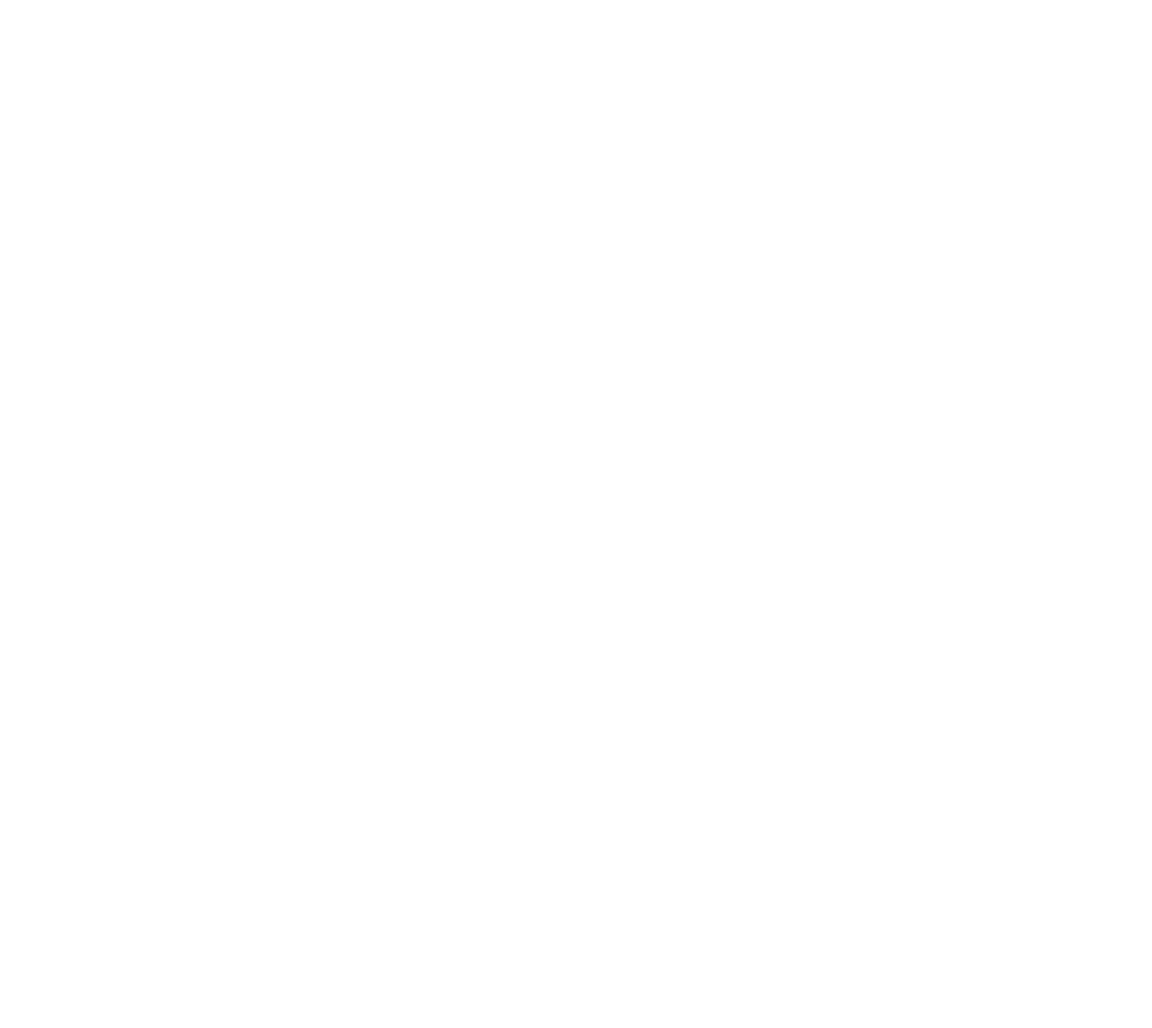
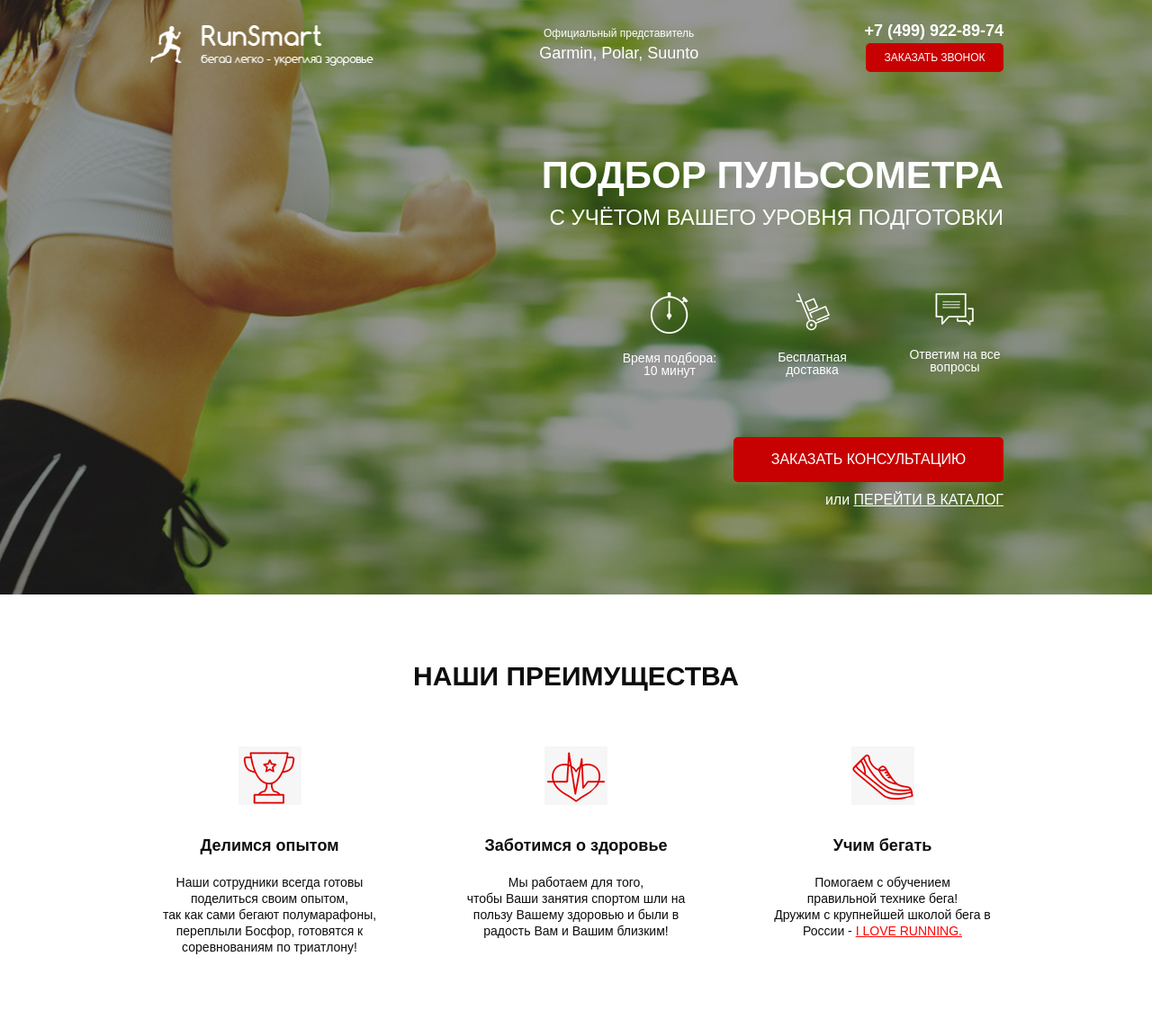
Before and after one commit to Z7trick/run, a website: page src/index.html in a window 1280 px wide. Shown: the whole page at 90% size. Before the commit the page ends 800 px from the top, so only its background shows below. Drawn offline with Linux system fonts and the light colour scheme; a web font is replaced by a local one.

Commit message:
block promo and benefits

```diff
--- a/src/index.html
+++ b/src/index.html
@@ -1,5 +1,5 @@
 <!DOCTYPE html>
-<html lang="en">
+<html lang="ru">
 	<head>
 		<meta charset="UTF-8" />
 		<meta http-equiv="X-UA-Compatible" content="IE=edge" />
@@ -12,5 +12,85 @@
 		<link rel="stylesheet" href="css/bootstrap-reboot.min.css" />
 		<link rel="stylesheet" href="css/style.min.css" />
 	</head>
-	<body></body>
+	<body>
+		<div class="promo">
+			<div class="container">
+				<header class="header">
+					<a href="#" class="header__logo">
+						<img src="images/logo/running-man-2-64.png" alt="logo" />
+					</a>
+					<div class="header__official">
+						Официальный представитель
+						<span>Garmin, Polar, Suunto</span>
+					</div>
+					<div class="header__contacts">
+						<a href="tel:+74999228974" class="header__phone">+7 (499) 922-89-74</a>
+						<button class="button">Заказать звонок</button>
+					</div>
+				</header>
+				<div class="promo__wrapper">
+					<h1 class="promo__header">Подбор пульсометра</h1>
+					<h2 class="promo__subheader">с учётом Вашего уровня подготовки</h2>
+					<div class="promo__icons">
+						<div class="promo__icon">
+							<img src="images/icons/019_timer_time_stopwatch_2-64.png" alt="timer" />
+							Время подбора: 10 минут
+						</div>
+						<div class="promo__icon">
+							<img src="images/icons/app 08 hand cart 64.png" alt="hand cart" />
+							Бесплатная доставка
+						</div>
+						<div class="promo__icon">
+							<img src="images/icons/messages 64.png" alt="messages" />
+							Ответим на все вопросы
+						</div>
+					</div>
+					<button class="button button_main">заказать кОНСУЛЬТАЦИЮ</button>
+					<div class="promo__link">
+						Или
+						<a href="#">ПЕРЕЙТИ В КАТАЛОГ</a>
+					</div>
+				</div>
+			</div>
+		</div>
+		<div class="benefits">
+			<div class="container">
+				<h2 class="benefits__header">Наши преимущества</h2>
+				<div class="benefits__content">
+					<div class="benefits__item">
+						<img src="images/icons/cup.png" alt="cup" class="benefits__icon" />
+						<h3 class="benefits__subheader">Делимся опытом</h3>
+						<p class="benefits__text">
+							Наши сотрудники всегда готовы
+							<br />
+							поделиться своим опытом,
+							<br />
+							так как сами бегают полумарафоны, переплыли Босфор, готовятся к соревнованиям по триатлону!
+						</p>
+					</div>
+					<div class="benefits__item">
+						<img src="images/icons/heart.png" alt="heart" class="benefits__icon" />
+						<h3 class="benefits__subheader">Заботимся о здоровье</h3>
+						<p class="benefits__text">
+							Мы работаем для того,
+							<br />
+							чтобы Ваши занятия спортом шли на пользу Вашему здоровью и были в радость Вам и Вашим близким!
+						</p>
+					</div>
+					<div class="benefits__item">
+						<img src="images/icons/shoe.png" alt="shoe" class="benefits__icon" />
+						<h3 class="benefits__subheader">Учим бегать</h3>
+						<p class="benefits__text">
+							Помогаем с обучением
+							<br />
+							правильной технике бега!
+							<br />
+							Дружим с крупнейшей школой бега в России -
+							<a href="#">I LOVE RUNNING.</a>
+						</p>
+					</div>
+				</div>
+			</div>
+		</div>
+	</body>
 </html>
--- a/src/scss/_general.scss
+++ b/src/scss/_general.scss
@@ -0,0 +1,147 @@
+// Block Promo
+
+.promo {
+	min-height: 650px;
+	padding: 21px 0 93px 0;
+	background: url('../images/bg/bg.jpg') center center/cover no-repeat;
+	&__wrapper {
+		display: flex;
+		flex-direction: column;
+		align-items: flex-end;
+		margin-top: 90px;
+	}
+	&__header {
+		font-weight: 700;
+		font-size: 42px;
+		color: #fff;
+		text-transform: uppercase;
+	}
+	&__subheader {
+		font-weight: 500;
+		font-size: 24px;
+		color: #fff;
+		text-transform: uppercase;
+	}
+	&__icons {
+		margin-top: 60px;
+		width: 425px;
+		display: flex;
+		justify-content: space-between;
+	}
+	&__icon {
+		width: 108px;
+		text-align: center;
+		font-weight: 500;
+		font-size: 14px;
+		line-height: 14px;
+		color: #fff;
+		img {
+			display: block;
+			margin: 0 auto;
+			margin-bottom: 20px;
+		}
+	}
+	&__link {
+		margin-top: 8px;
+		font-weight: 500;
+		font-size: 16px;
+		color: #fff;
+		text-transform: lowercase;
+		a {
+			color: #fff;
+			text-transform: uppercase;
+			text-decoration: underline;
+		}
+	}
+}
+
+.header {
+	display: flex;
+	justify-content: space-between;
+	align-items: center;
+	&__logo {
+		width: 250px;
+		img {
+			width: 100%;
+		}
+	}
+	&__official {
+		font-weight: 500;
+		font-size: 12px;
+		color: #fff;
+		text-align: center;
+		span {
+			display: block;
+			font-size: 18px;
+		}
+	}
+	&__phone {
+		display: block;
+		font-weight: 700;
+		font-size: 18px;
+		color: #fff;
+		text-decoration: none;
+		&:hover {
+			color: #fff;
+			text-decoration: none;
+		}
+	}
+	&__contacts {
+		display: flex;
+		flex-direction: column;
+		align-items: flex-end;
+	}
+}
+
+// Block Benefits
+
+.benefits {
+	min-height: 473px;
+	background-color: #fff;
+	padding: 73px 0 65px 0;
+	&__header {
+		color: $headercolor;
+		text-align: center;
+		font-weight: 700;
+		font-size: 30px;
+		text-transform: uppercase;
+	}
+
+	&__content {
+		margin-top: 60px;
+		display: flex;
+		justify-content: space-between;
+		// align-items: center;
+	}
+
+	&__item {
+		width: 269px;
+	}
+
+	&__icon {
+		display: block;
+		margin: 0 auto;
+	}
+
+	&__subheader {
+		text-align: center;
+		margin-top: 35px;
+		font-weight: 700;
+		font-size: 18px;
+		color: $headercolor;
+	}
+
+	&__text {
+		margin-top: 20px;
+		font-weight: 300;
+		font-size: 14px;
+		line-height: 18px;
+		color: $headercolor;
+		text-align: center;
+		a {
+			font-weight: 300;
+			font-size: 14px;
+			color: #ff0000;
+		}
+	}
+}
--- a/src/scss/_var.scss
+++ b/src/scss/_var.scss
@@ -0,0 +1,2 @@
+$maincolor: #c70101;
+$headercolor: #0d0d0d;
--- /dev/null
+++ b/src/scss/blocks/_buttons.scss
@@ -0,0 +1,17 @@
+.button {
+	background: $maincolor;
+	border-radius: 5px;
+	width: 153px;
+	height: 32px;
+	font-weight: 500;
+	font-size: 12px;
+	color: #fff;
+	text-transform: uppercase;
+	border: none;
+	&_main {
+		margin-top: 67px;
+		width: 300px;
+		height: 50px;
+		font-size: 16px;
+	}
+}
--- a/src/scss/style.scss
+++ b/src/scss/style.scss
@@ -1,7 +1,13 @@
 * {
-	font-family: 'Roboto', sans-serif;
+	font-family: 'MuseoModerno', sans-serif;
 }
 @import 'var';
 @import 'mixins';
 @import 'general';
+@import 'blocks/buttons';
 @import 'media';
+
+.container {
+	max-width: 950px;
+	margin: 0 auto;
+}
```
Also changed, not shown: src/css/style.min.css.
